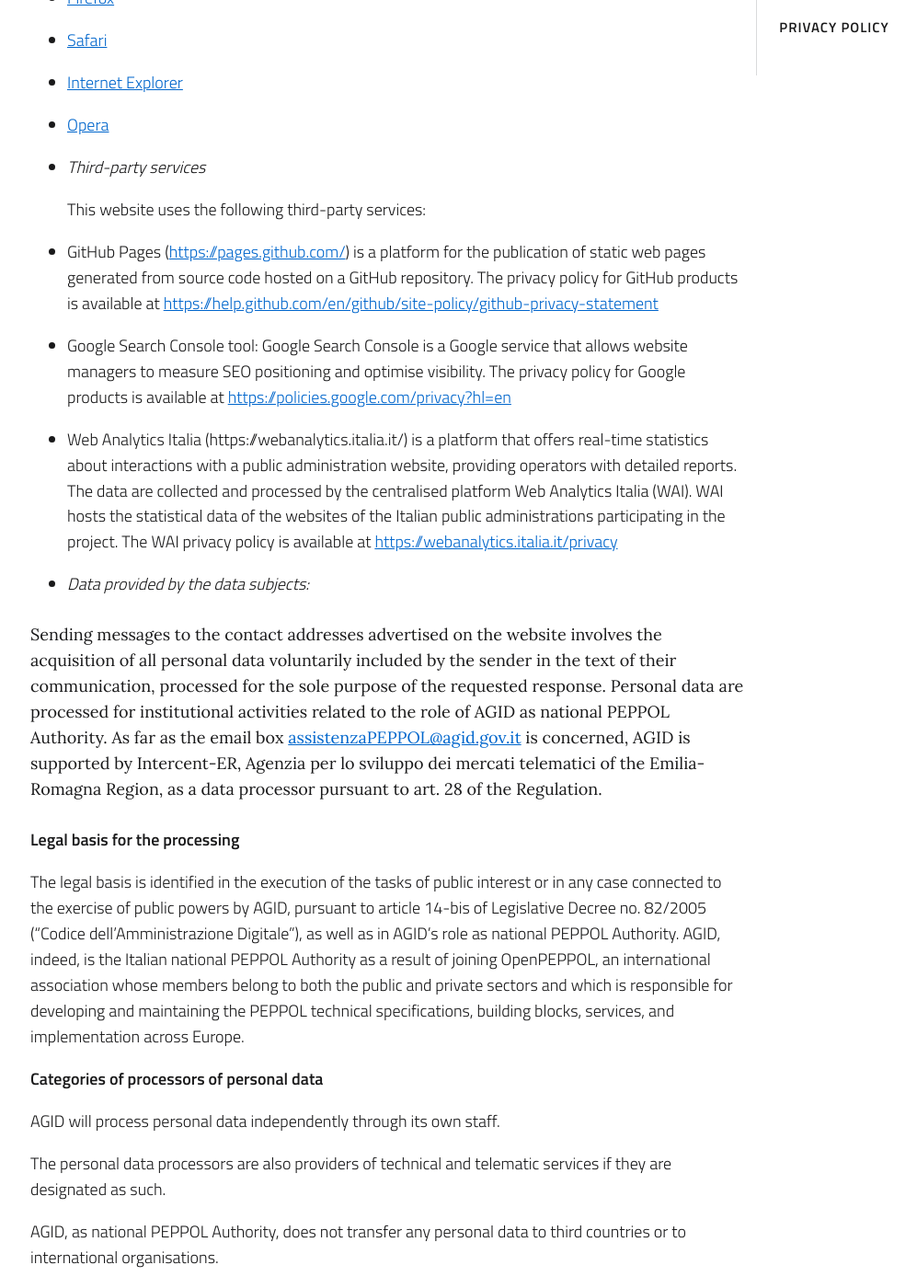
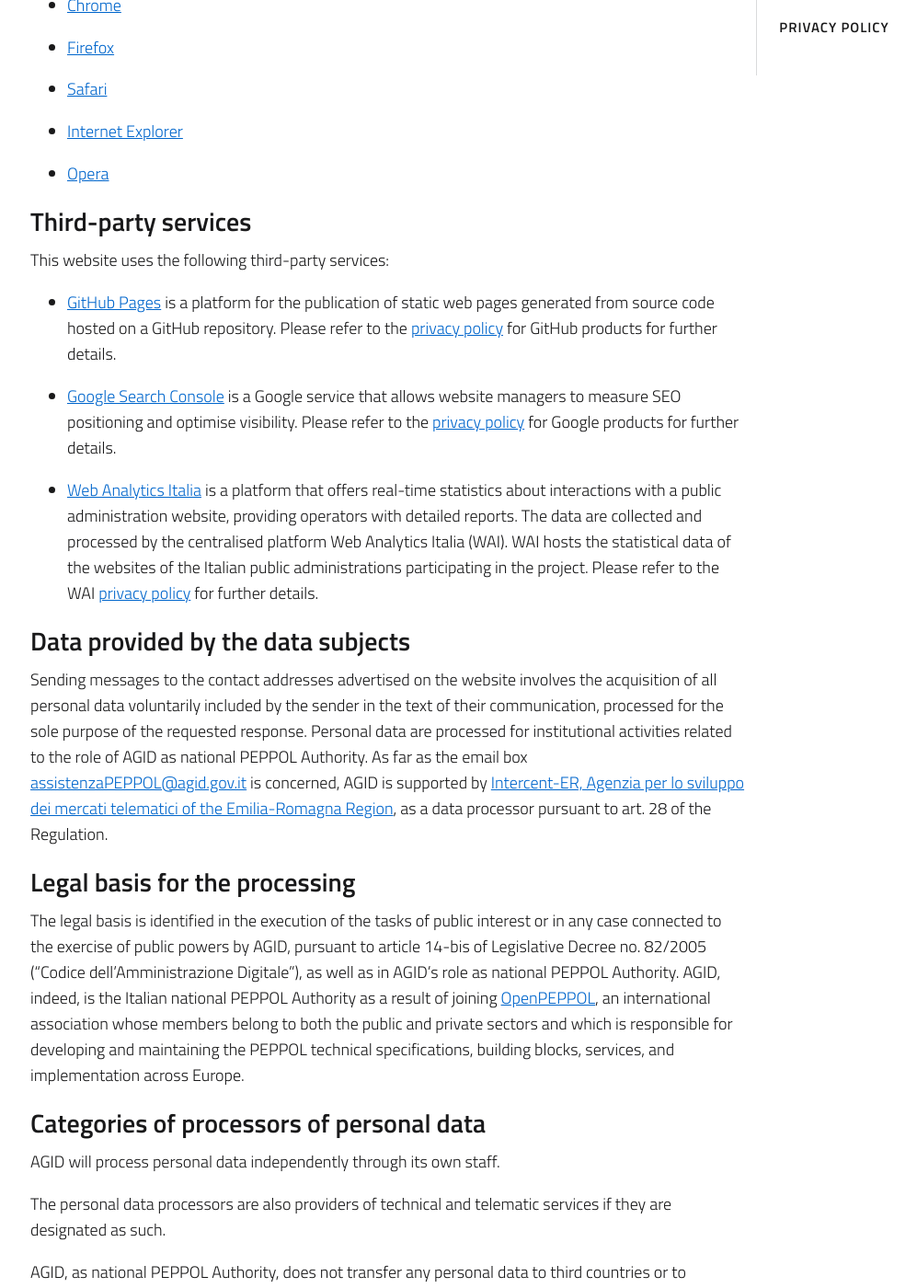
Before and after one commit to realeroberto/peppol.agid.gov.it, a Jekyll site: the page built from en/privacy.md, in a window 1280 px wide and 1400 px high, scrolled down 1708 px. Shown: the whole window at 92% size, without its empty margins (21-1018 px from the left). Built offline with Jekyll 4.4.1, drawn with Linux system fonts in a browser that asks for light colours; comment, search, counter and statistics services are not loaded; some of the changed text lies outside the part shown.

Commit message:
Edit English privacy policy

```diff
--- a/en/privacy.md
+++ b/en/privacy.md
@@ -9,116 +9,121 @@
 This page provides information concerning the processing of personal data of
 users who browse this website. The information provided does not concern other
 sites, pages or online services accessible via hypertext links referring to
-resources external to the domain peppol.agid.gov.it.
+resources external to the domain
+[peppol.agid.gov.it](https://peppol.agid.gov.it).
 
 More specific policies are provided or referenced for specific services.
 
-**Data Controller**
+### Data Controller
 
-AGID – Agenzia per l’Italia digitale
+#### AGID – Agenzia per l’Italia digitale
 
-Address: Via Liszt 21 - 00144 Rome
+Address: [Via Liszt 21 - 00144 Rome,
+Italy](https://maps.google.it/maps?q=Via+Liszt,+21,+00144+Roma&hnear=Via+Liszt,+21,+00144+Roma&t=m&z=16)
 
-PEC address: protocol\@pec.agid.gov.it
+PEC address: [protocollo@pec.agid.gov.it](mailto:protocollo@pec.agid.gov.it)
 
-**Contact details of the Data Protection Officer**
+#### Contact details of the Data Protection Officer
 
-Address: Via Liszt 21 - 00144 Rome
+Address: [Via Liszt 21 - 00144 Rome,
+Italy](https://maps.google.it/maps?q=Via+Liszt,+21,+00144+Roma&hnear=Via+Liszt,+21,+00144+Roma&t=m&z=16)
 
-Email address: responsibleprotezionedati\@agid.gov.it
+Email address: [responsabileprotezionedati@agid.gov.it](mailto:responsabileprotezionedati@agid.gov.it)
 
-**Italian Data Protection Authority**
+#### Italian Data Protection Authority
 
-Website: https://www.garanteprivacy.it
+Website: [www.garanteprivacy.it](https://www.garanteprivacy.it)
 
-**Categories, sources, and purposes of personal data processing**
 
--   *Navigation data*:
+### Categories, sources, and purposes of personal data processing
 
-    During their normal operation, the ICT systems and software procedures used
-    to operate the website acquire, through technical cookies or automatic logs,
-    personal data whose transmission is implicit in the use of Internet
-    communication protocols.
+#### Navigation data
 
-    These data, necessary for the use of the web services, are processed
-    exclusively for the technical management of the site.
+During their normal operation, the ICT systems and software procedures used
+to operate the website acquire, through technical cookies or automatic logs,
+personal data whose transmission is implicit in the use of Internet
+communication protocols.
 
--   *Cookies and other tracking systems:*
+These data, necessary for the use of the web services, are processed
+exclusively for the technical management of the site.
 
-    Cookies are small text files that the website sends to the user's terminal,
-    where they are stored, and then retransmitted to the same website on the
-    next visit.
+#### Cookies and other tracking systems
 
-    This site uses:
+Cookies are small text files that the website sends to the user's terminal,
+where they are stored, and then retransmitted to the same website on the
+next visit.
 
-    \- technical cookies;
+This site uses:
 
-    \- analytics cookies used to collect information, in aggregate form, on the
-    number of users and how they visit the website
+-   technical cookies;
 
-    The cookies used by the website do not allow any identification or profiling
-    of the user, who can, in any case, choose to enable or disable cookies, by
-    appropriately settings their navigation browser according to the
-    instructions made available by the relevant suppliers as follows:
+-   analytics cookies used to collect information, in aggregate form, on the
+number of users and how they visit the website
 
--   [Chrome](https://support.google.com/chrome/answer/95647?hl=eng)
+The cookies used by the website do not allow any identification or profiling
+of the user, who can, in any case, choose to enable or disable cookies, by
+appropriately settings their navigation browser according to the
+instructions made available by the relevant suppliers as follows:
 
--   [Firefox](https://support.mozilla.org/it/kb/Gestione%20dei%20cookie#w_impostazioni-dei-cookie)
+-   [Chrome](https://support.google.com/chrome/answer/95647?hl=en)
 
--   [Safari](https://support.apple.com/it-it/HT201265)
+-   [Firefox](https://support.mozilla.org/en-US/kb/cookies-information-websites-store-on-your-computer)
 
--   [Internet
-    Explorer](http://windows.microsoft.com/it-it/windows-vista/block-or-allow-cookies)
+-   [Safari](https://support.apple.com/en-us/HT201265)
 
--   [Opera](http://www.opera.com/help/tutorials/security/cookies/)
+-   [Internet Explorer](https://support.microsoft.com/en-us/help/17442/windows-internet-explorer-delete-manage-cookies)
 
--   *Third-party services*
+-   [Opera](https://help.opera.com/en/latest/web-preferences/)
 
-    This website uses the following third-party services:
+#### Third-party services
 
--   GitHub Pages (<https://pages.github.com/>) is a platform for the publication
+This website uses the following third-party services:
+
+-   [GitHub Pages](https://pages.github.com/) is a platform for the publication
     of static web pages generated from source code hosted on a GitHub
-    repository. The privacy policy for GitHub products is available at
-    <https://help.github.com/en/github/site-policy/github-privacy-statement>
+    repository. Please refer to the [privacy
+    policy](https://help.github.com/en/github/site-policy/github-privacy-statement)
+    for GitHub products for further details.
 
--   Google Search Console tool: Google Search Console is a Google service that
-    allows website managers to measure SEO positioning and optimise visibility.
-    The privacy policy for Google products is available at
-    <https://policies.google.com/privacy?hl=en>
+-   [Google Search Console](https://search.google.com/search-console/about) is
+    a Google service that allows website managers to measure SEO positioning
+    and optimise visibility.  Please refer to the [privacy
+    policy](https://policies.google.com/privacy) for Google products for
+    further details.
 
--   Web Analytics Italia (https://webanalytics.italia.it/) is a platform that
+-   [Web Analytics Italia](https://webanalytics.italia.it/) is a platform that
     offers real-time statistics about interactions with a public administration
     website, providing operators with detailed reports. The data are collected
     and processed by the centralised platform Web Analytics Italia (WAI). WAI
     hosts the statistical data of the websites of the Italian public
-    administrations participating in the project. The WAI privacy policy is
-    available at <https://webanalytics.italia.it/privacy>
+    administrations participating in the project. Please refer to the WAI [privacy policy](https://webanalytics.italia.it/privacy) for further details.
 
--   *Data provided by the data subjects:*
+#### Data provided by the data subjects
 
->   Sending messages to the contact addresses advertised on the website involves
->   the acquisition of all personal data voluntarily included by the sender in
->   the text of their communication, processed for the sole purpose of the
->   requested response. Personal data are processed for institutional activities
->   related to the role of AGID as national PEPPOL Authority. As far as the
->   email box <assistenzaPEPPOL@agid.gov.it> is concerned, AGID is supported by
->   Intercent-ER, Agenzia per lo sviluppo dei mercati telematici of the
->   Emilia-Romagna Region, as a data processor pursuant to art. 28 of the
->   Regulation.
+Sending messages to the contact addresses advertised on the website involves
+the acquisition of all personal data voluntarily included by the sender in the
+text of their communication, processed for the sole purpose of the requested
+response. Personal data are processed for institutional activities related to
+the role of AGID as national PEPPOL Authority. As far as the email box
+[assistenzaPEPPOL@agid.gov.it](mailto:assistenzaPEPPOL@agid.gov.it) is
+concerned, AGID is supported by [Intercent-ER, Agenzia per lo sviluppo dei
+mercati telematici of the Emilia-Romagna
+Region](https://intercenter.regione.emilia-romagna.it/), as a data processor
+pursuant to art. 28 of the Regulation.
 
-**Legal basis for the processing**
+#### Legal basis for the processing
 
 The legal basis is identified in the execution of the tasks of public interest
 or in any case connected to the exercise of public powers by AGID, pursuant to
 article 14-bis of Legislative Decree no. 82/2005 (“Codice dell’Amministrazione
 Digitale”), as well as in AGID’s role as national PEPPOL Authority. AGID,
 indeed, is the Italian national PEPPOL Authority as a result of joining
-OpenPEPPOL, an international association whose members belong to both the public
-and private sectors and which is responsible for developing and maintaining the
-PEPPOL technical specifications, building blocks, services, and implementation
-across Europe.
+[OpenPEPPOL](https://peppol.eu/), an international association whose members
+belong to both the public and private sectors and which is responsible for
+developing and maintaining the PEPPOL technical specifications, building
+blocks, services, and implementation across Europe.
 
-**Categories of processors of personal data**
+#### Categories of processors of personal data
 
 AGID will process personal data independently through its own staff.
 
@@ -128,9 +133,7 @@
 AGID, as national PEPPOL Authority, does not transfer any personal data to third
 countries or to international organisations.
 
-
-
-**Retention period of personal data**
+#### Retention period of personal data
 
 Browsing data are deleted immediately after the related statistical processing
 and, in any case, are not kept for more than 15 days from the time of
@@ -140,9 +143,7 @@
 The personal data provided by the data subjects are kept for the time strictly
 needed for the management and feedback of the communication received.
 
-
-
-**Rights of the data subjects**
+#### Rights of the data subjects
 
 Data subjects have the right to obtain access, correction or cancellation access
 to their personal data, the limitation of the related processing, the right to
```
Also changed, not shown: other parts of en/privacy.md (+0 -2 lines).
